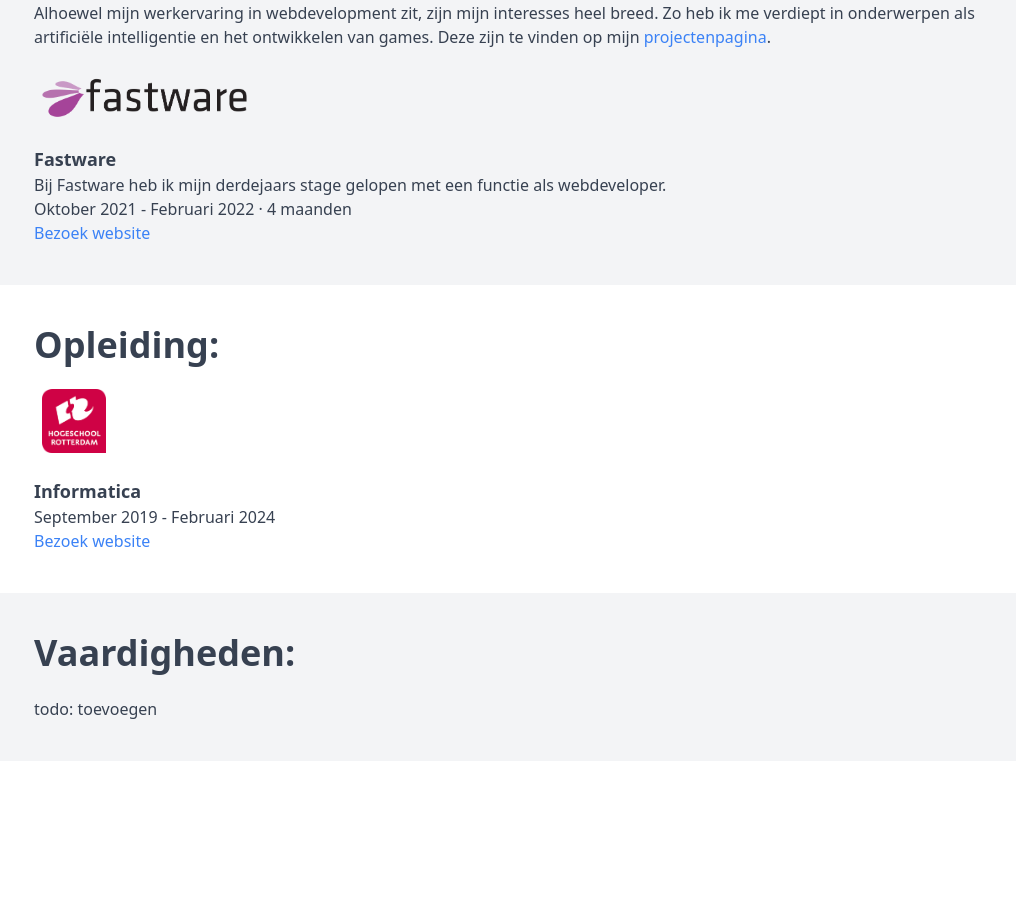
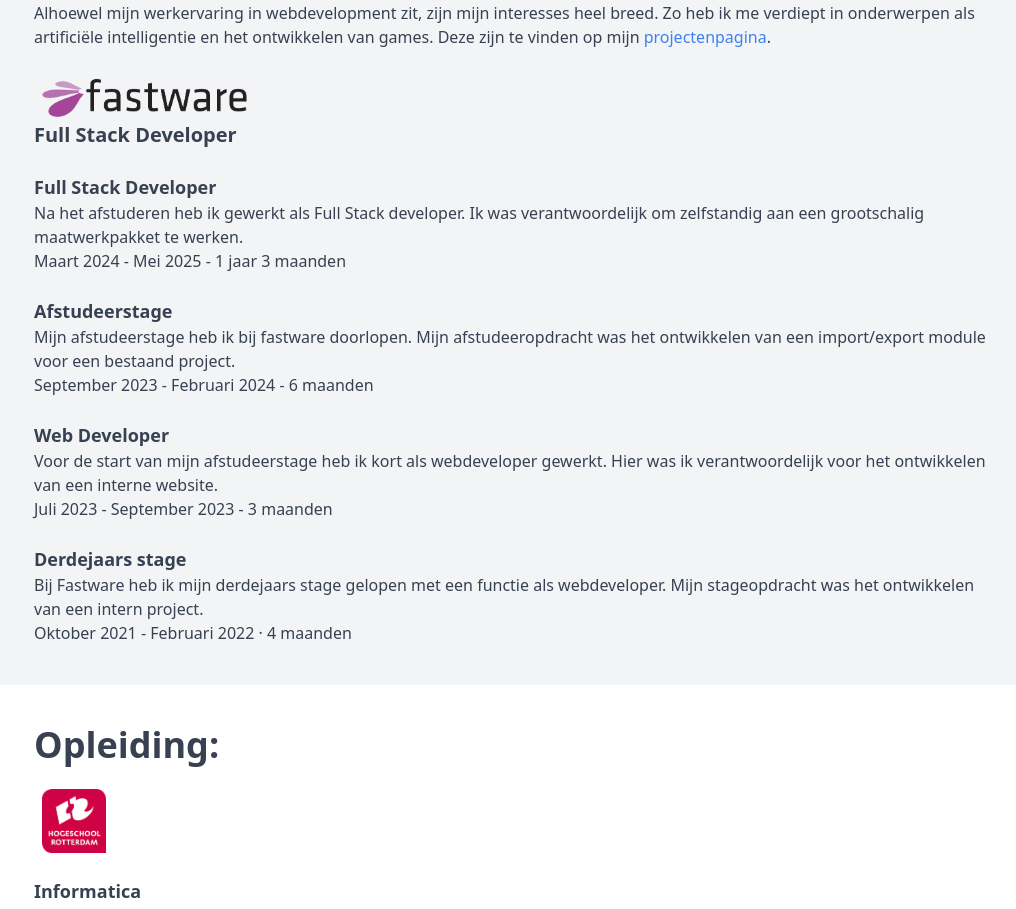
Before and after one commit to JeroenUijt/portfolio-website-oud, a React (Vite) app: page /home in a window 1280 px wide. Shown: the part 940-1849 px from the top of the page, without its empty margins (126-1142 px from the left). Before the commit the page ends 1701 px from the top, so only its background shows below. Built offline with nearby package versions, Linux system fonts and the light colour scheme.

Commit message:
Werkervaring update

```diff
--- a/src/pages/HomePage.tsx
+++ b/src/pages/HomePage.tsx
@@ -55,20 +55,35 @@ const HomePage: FC = () => {
             alt="fastware"
             className="w-22 h-12 px-2"
           />
+          <p className="text-xl font-semibold">Full Stack Developer</p>
           <br />
-          <p className="text-lg font-semibold">Fastware</p>
+          <p className="text-lg font-semibold">Full Stack Developer</p>
+          <p>
+            Na het afstuderen heb ik gewerkt als Full Stack developer.
+            Ik was verantwoordelijk om zelfstandig aan een grootschalig maatwerkpakket te werken.
+          </p>
+          <p>Maart 2024 - Mei 2025 - 1 jaar 3 maanden</p>
+          <br />
+          <p className="text-lg font-semibold">Afstudeerstage</p>
+          <p>
+            Mijn afstudeerstage heb ik bij fastware doorlopen.
+            Mijn afstudeeropdracht was het ontwikkelen van een import/export module voor een bestaand project.
+          </p>
+          <p>September 2023 - Februari 2024 - 6 maanden</p>
+          <br />
+          <p className="text-lg font-semibold">Web Developer</p>
+          <p>
+            Voor de start van mijn afstudeerstage heb ik kort als webdeveloper gewerkt.
+            Hier was ik verantwoordelijk voor het ontwikkelen van een interne website.
+          </p>
+          <p> Juli 2023 - September 2023 - 3 maanden</p>
+          <br />
+          <p className="text-lg font-semibold">Derdejaars stage</p>
           <p>
             Bij Fastware heb ik mijn derdejaars stage gelopen met een functie
-            als webdeveloper.
+            als webdeveloper. Mijn stageopdracht was het ontwikkelen van een intern project.
           </p>
           <p>Oktober 2021 - Februari 2022 · 4 maanden</p>
-          <a
-            className="text-blue-500 hover:text-blue-400 hover:underline"
-            href="https://www.fastware.nl/"
-            target="_blank"
-          >
-            Bezoek website
-          </a>
         </div>
       </section>
       <section id="Education" className="mx-auto max-w-5xl px-5 py-10 md:px-8">
```
